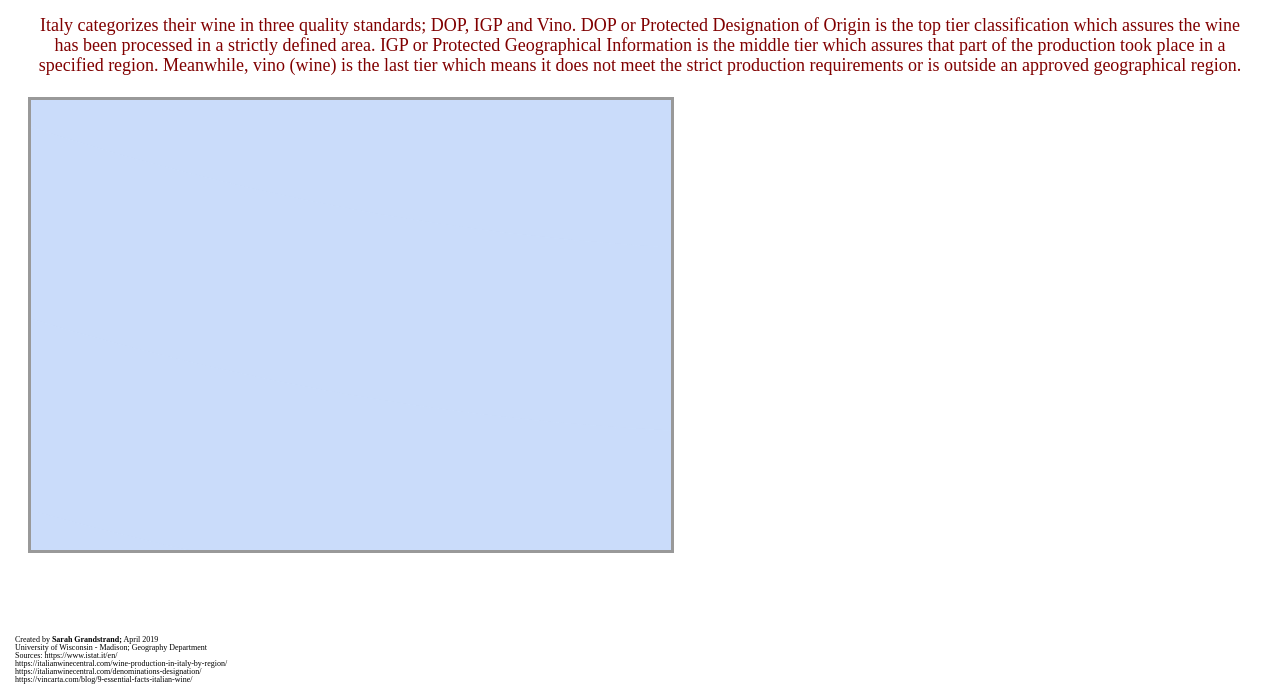
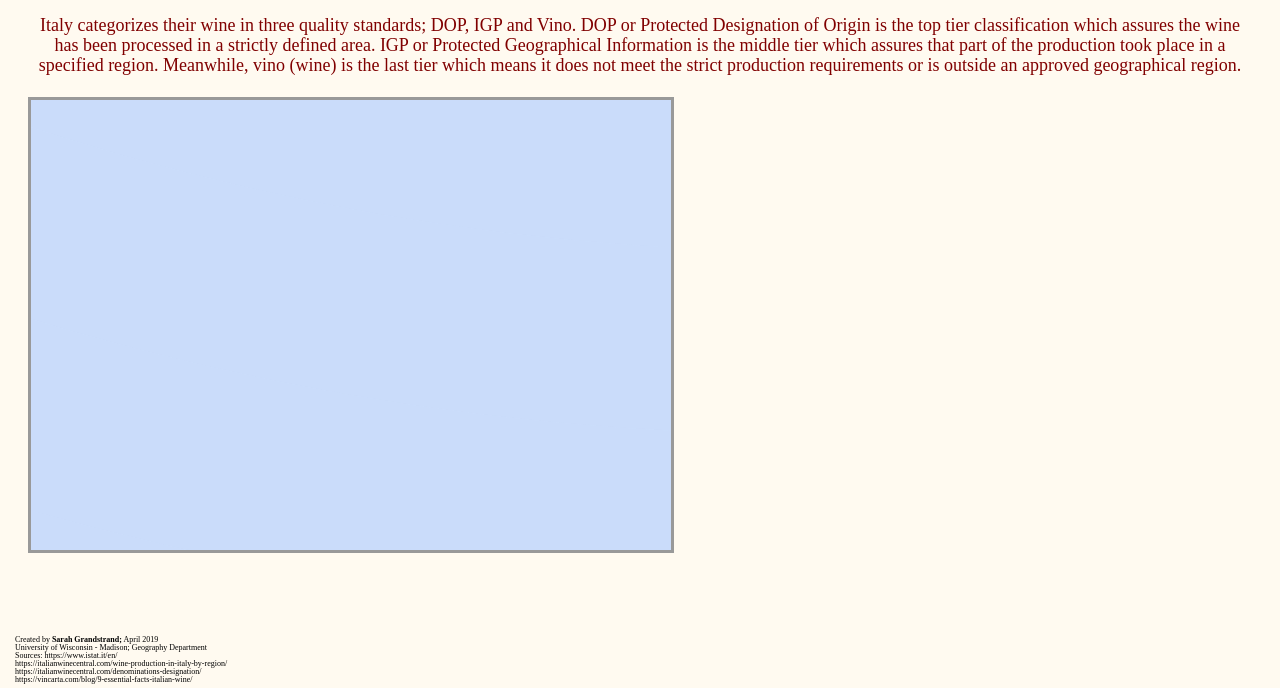
Before and after one commit to sgrandstrand/Geog575Lab2, a plain HTML site: page index.html in a window 1280 px wide. Shown: the part 112-800 px from the top of the page. Drawn offline with Linux system fonts and the light colour scheme; no server answers; a web font is replaced by a local one.

Commit message:
background color
changed background color

```diff
--- a/css/style.css
+++ b/css/style.css
@@ -149,3 +149,7 @@ x option {
     padding: 0;
     line-height: 0;
 }
+
+body {
+    background-color: floralwhite;
+}
```
Also changed, not shown: 1 other file.
